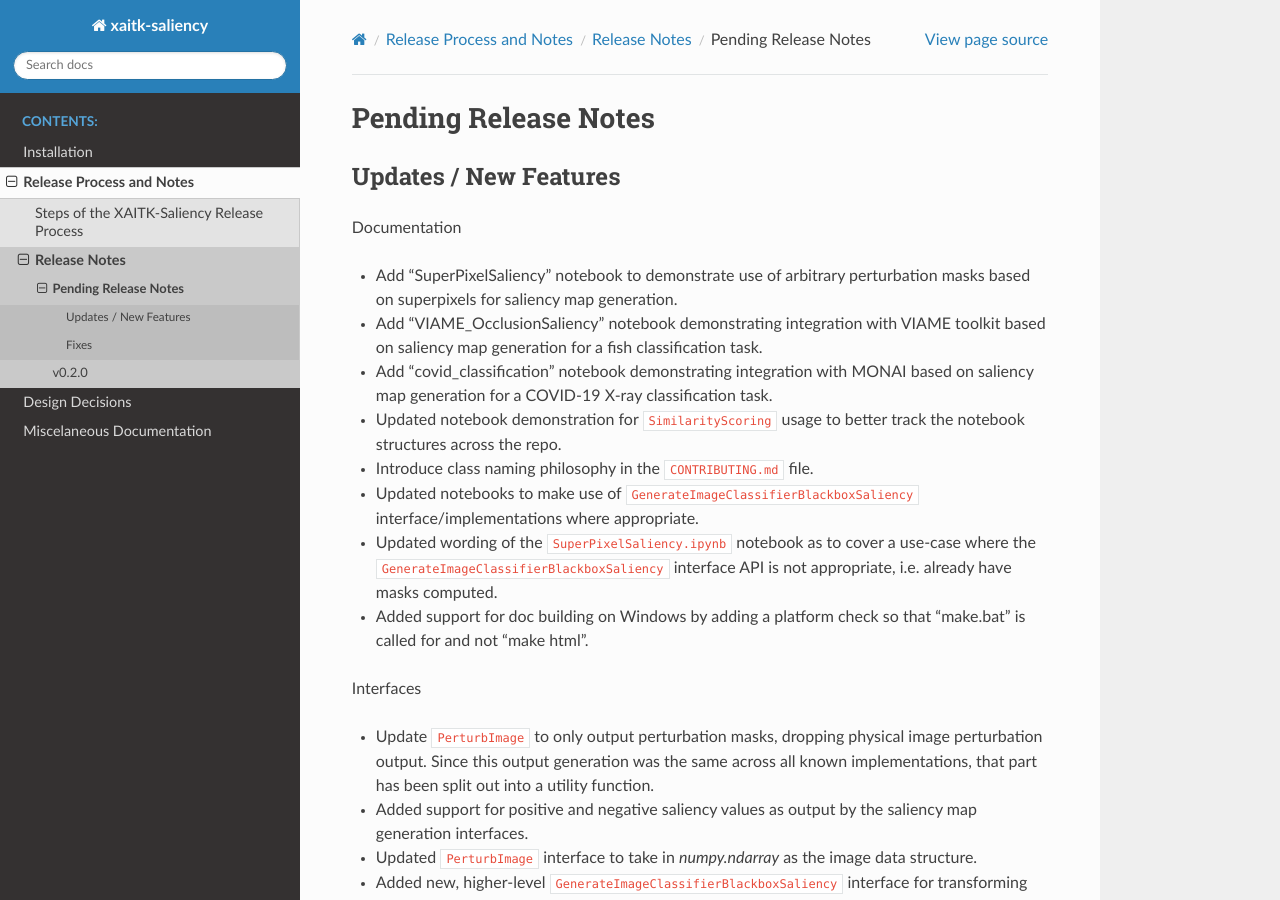
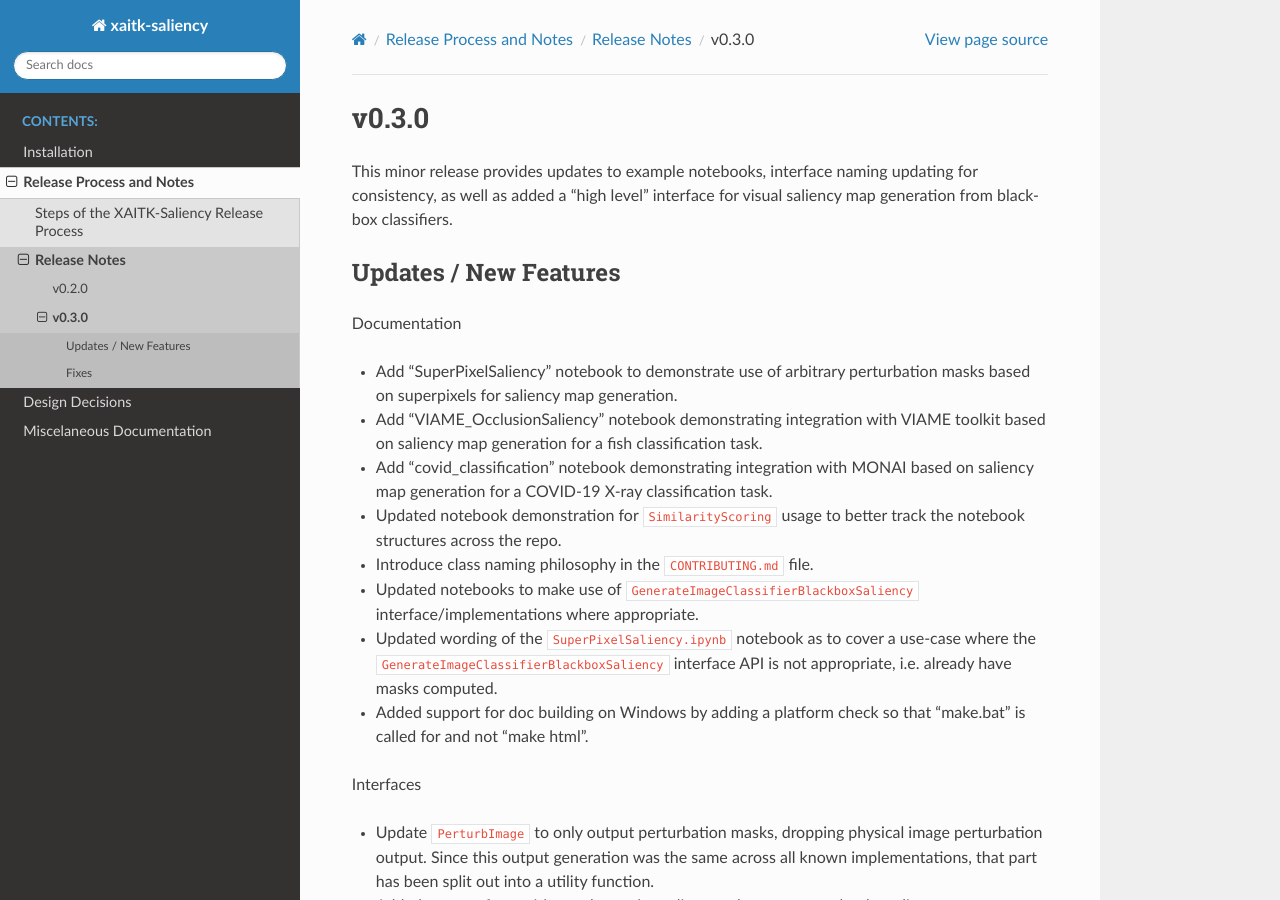
Before and after one commit to YuraMiroshm/XAITKw, a Sphinx documentation site: the page built from docs/release_notes/v0.3.0.rst, in a window 1280 px wide and 900 px high. Built offline with Sphinx 7.4.7 and the Read the Docs theme 2.0.0, drawn with Linux system fonts in a browser that asks for light colours.

Commit message:
Minor version bump

```diff
--- a/docs/release_notes.rst
+++ b/docs/release_notes.rst
@@ -4,5 +4,5 @@ Release Notes
 .. toctree::
    :maxdepth: 1
 
-   release_notes/pending_release
    release_notes/v0.2.0
+   release_notes/v0.3.0
--- a/docs/release_notes/pending_release.rst
+++ b/docs/release_notes/v0.3.0.rst
@@ -1,6 +1,8 @@
-Pending Release Notes
-=====================
-
+v0.3.0
+======
+This minor release provides updates to example notebooks, interface naming
+updating for consistency, as well as added a "high level" interface for visual
+saliency map generation from black-box classifiers.
 
 Updates / New Features
 ----------------------
@@ -93,7 +95,6 @@ Implementations
 * Fix saliency map normalization in both ``OcclusionScoring`` as well as
   ``SimilarityScoring`` to disallow cross-class pollution in the norm.
 
-
 Misc.
 
 * Fixed up module naming inconsistencies.
--- a/pyproject.toml
+++ b/pyproject.toml
@@ -8,7 +8,7 @@ name = "xaitk_saliency"
 # REMEMBER: `distutils.version.*Version` types can be used to compare versions
 # from strings like this.
 # This package prefers to use the strict numbering standard when possible.
-version = "0.2.0"
+version = "0.3.0"
 description = """\
     Visual saliency map generation interfaces and baseline implementations \
     for explainable AI."""
```
